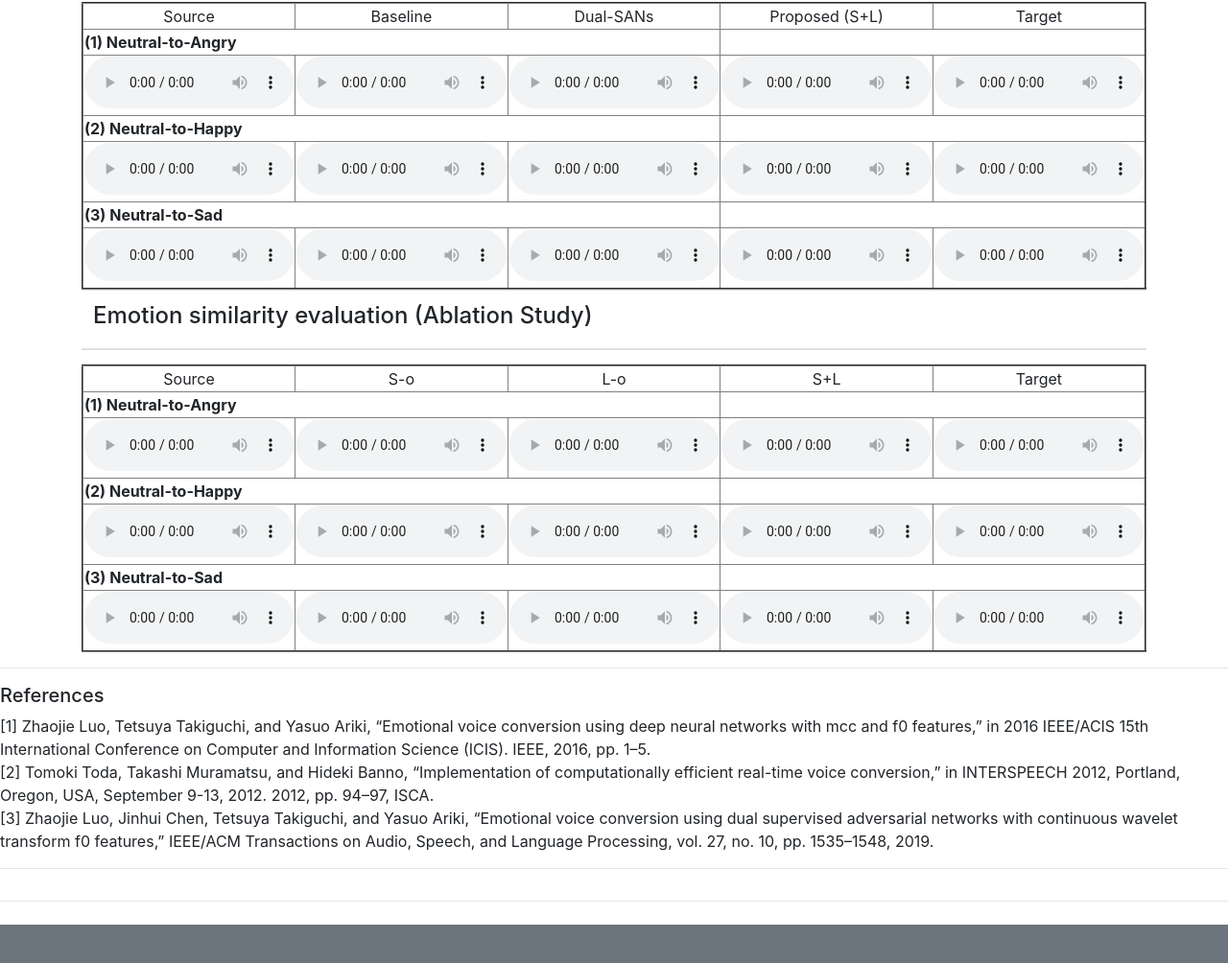
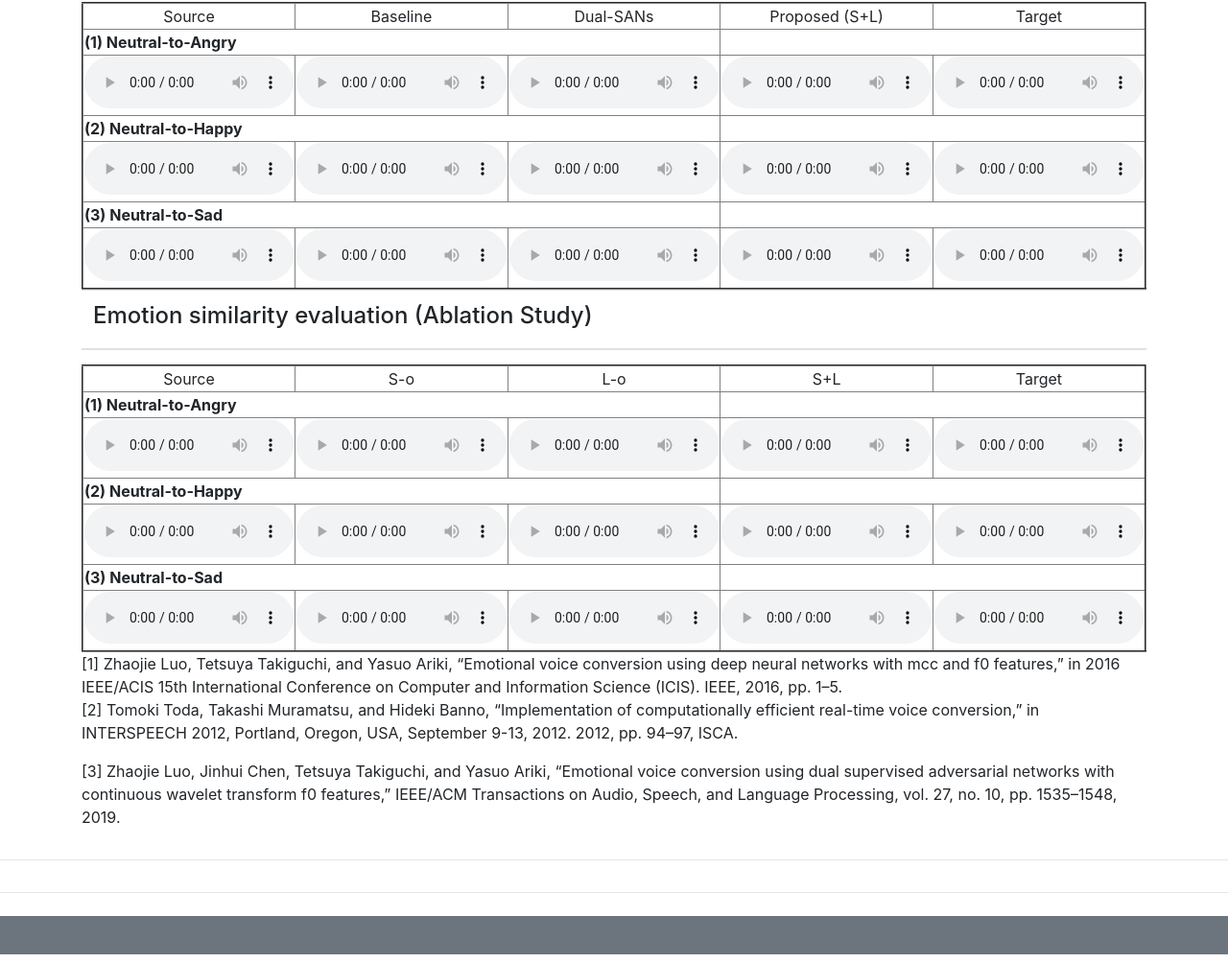
Before and after one commit to ZhaojieL/HF-RealtimeVC, a plain HTML site: page index.html in a window 1280 px wide. Shown: the part 1422-2426 px from the top of the page at 96% size. Drawn offline with nearby package versions, Linux system fonts and the light colour scheme.

Commit message:
Update index.html

```diff
--- a/index.html
+++ b/index.html
@@ -368,18 +368,11 @@ and both of them, respectively. </h6>
                       </tbody>
 
                     </table>
-   </div>
 
-        </div>
-      </div>
-      <hr>
-       <div class="row" id="ref">
-        <div class="col">
-          <h5>References</h5>
           [1] Zhaojie Luo, Tetsuya Takiguchi, and Yasuo Ariki, “Emotional voice conversion using deep neural networks with mcc and f0 features,” in 2016 IEEE/ACIS 15th International Conference on Computer and Information Science (ICIS). IEEE, 2016, pp. 1–5.
-          <br>
+          <p>
           [2] Tomoki Toda, Takashi Muramatsu, and Hideki Banno, “Implementation of computationally efficient real-time voice conversion,” in INTERSPEECH 2012, Portland, Oregon, USA, September 9-13, 2012. 2012, pp. 94–97, ISCA.
-           <br>
+           <p>
 	  [3] Zhaojie Luo, Jinhui Chen, Tetsuya Takiguchi, and Yasuo Ariki, “Emotional voice conversion using dual supervised adversarial networks with continuous wavelet transform f0 features,” IEEE/ACM Transactions on Audio, Speech, and Language Processing, vol. 27, no. 10, pp. 1535–1548, 2019.
           <br>
 
```
